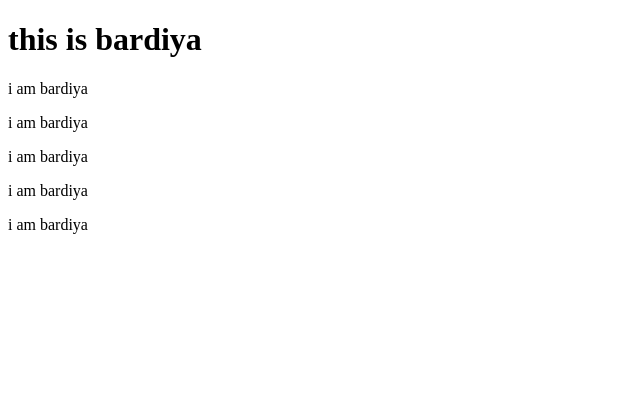
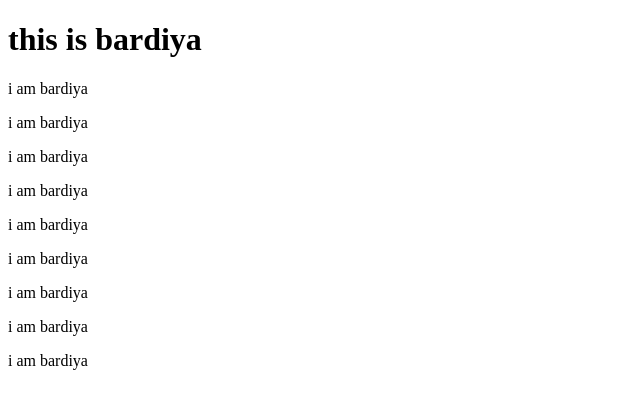
Before and after one commit to bardiyabasafa1384/git_bardi, a plain HTML site: page index.html in a window 1280 px wide. Shown: the whole page, without its empty margins (0-640 px from the left). Drawn offline with Linux system fonts and the light colour scheme.

Commit message:
bullshit commit

```diff
--- a/index.html
+++ b/index.html
@@ -12,5 +12,9 @@
     <p>i am bardiya</p>
     <p>i am bardiya</p>
     <p>i am bardiya</p>
+    <p>i am bardiya</p>
+    <p>i am bardiya</p>
+    <p>i am bardiya</p>
+    <p>i am bardiya</p>
 </body>
 </html>
```
